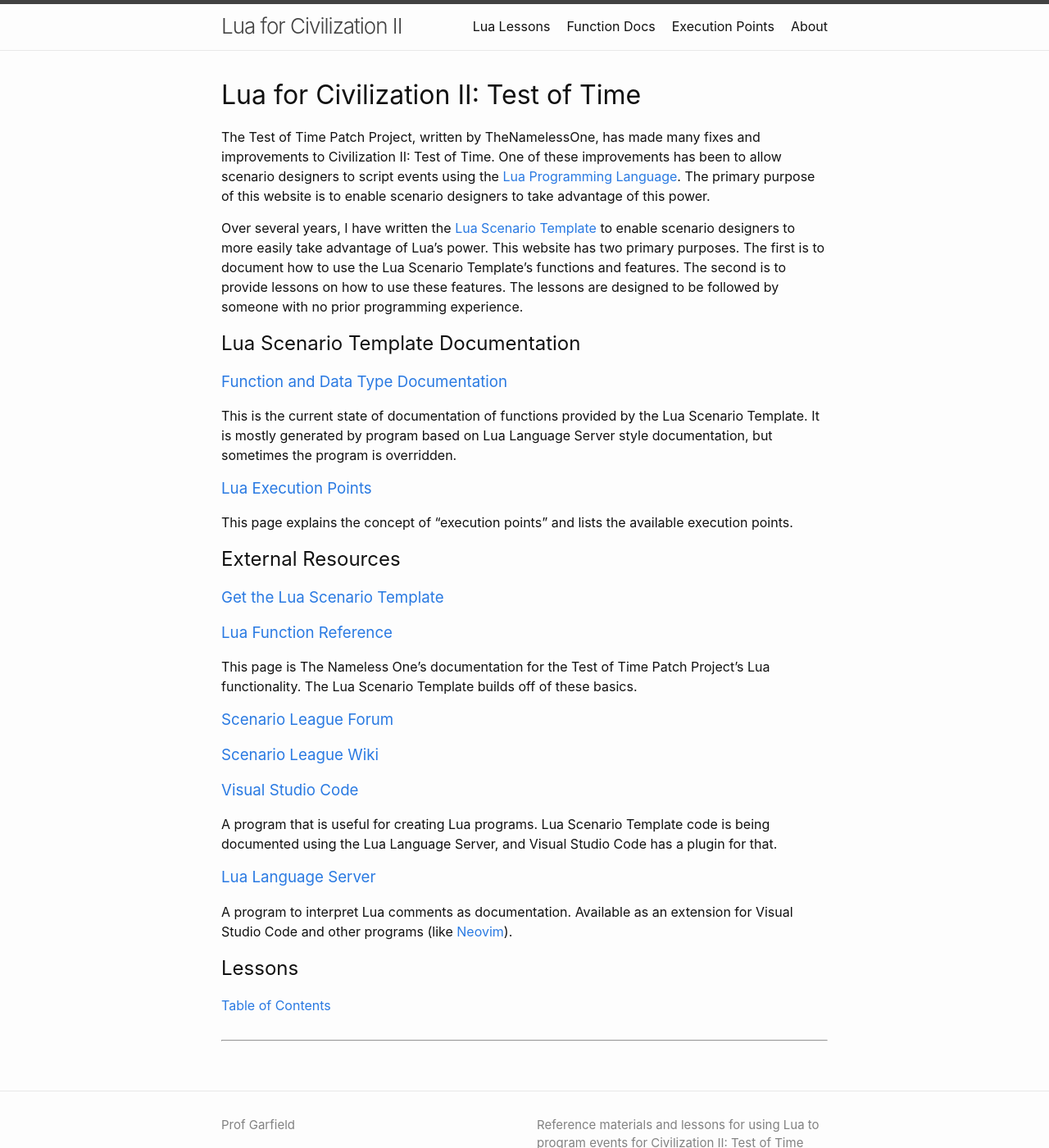
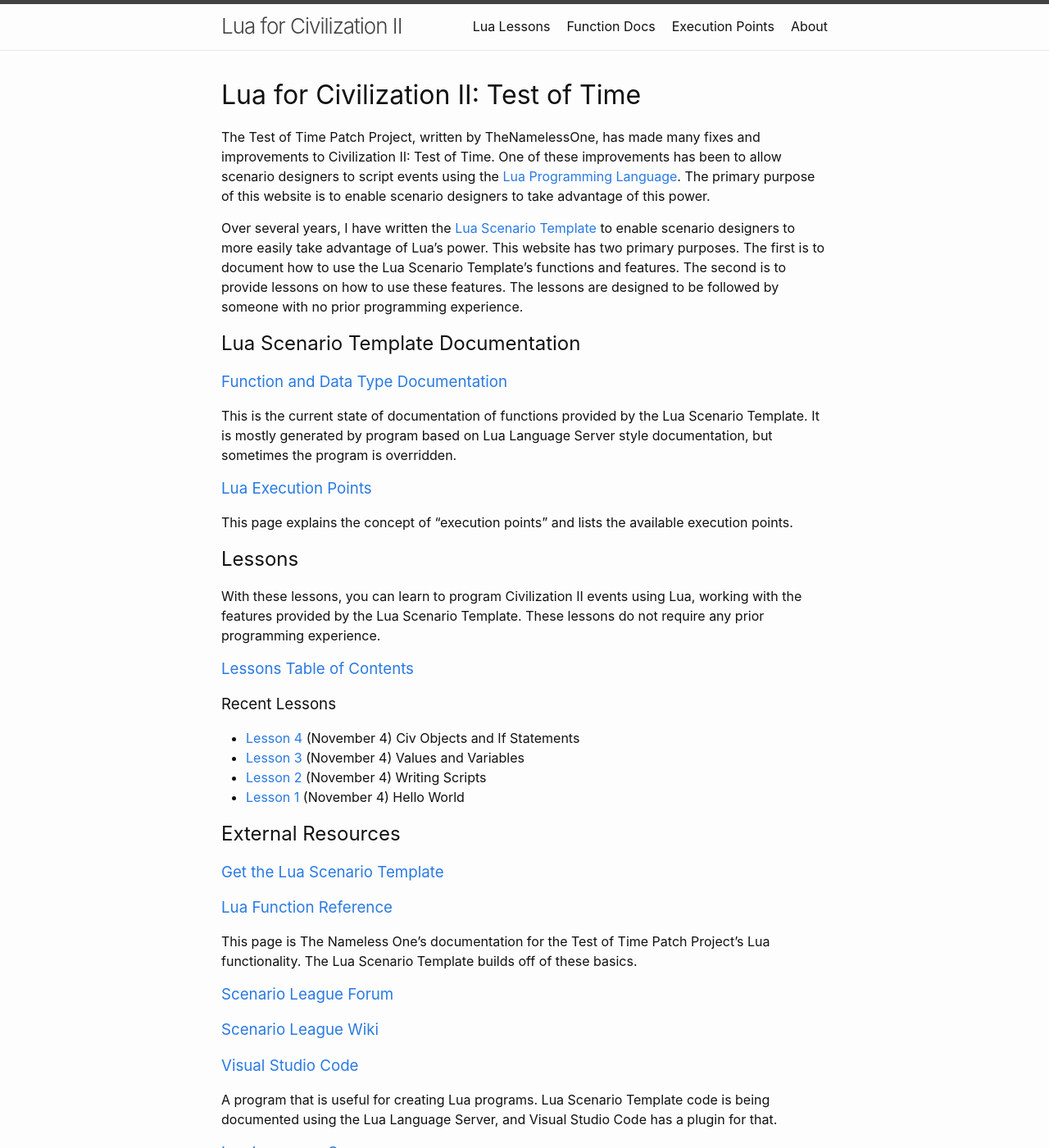
Before and after one commit to ProfGarfield/profgarfield.github.io, a Jekyll site: the page built from index.md, in a window 1280 px wide and 1400 px high. Shown: the whole window at 82% size. Built offline with Jekyll 4.4.1, drawn with Linux system fonts in a browser that asks for light colours; our own code applies the rules of GitHub Pages for plain Markdown files.

Commit message:
Update index.md

```diff
--- a/index.md
+++ b/index.md
@@ -3,6 +3,7 @@
 # To modify the layout, see https://jekyllrb.com/docs/themes/#overriding-theme-defaults
 layout: default
 tabTitle: Lua for Civilization II
+title: Lua for Civilization II
 ---
 
 # Lua for Civilization II: Test of Time
@@ -32,7 +33,18 @@
 This page explains the concept of "execution points" and lists the available execution points.
 
 
+## Lessons
 
+With these lessons, you can learn to program Civilization II events using Lua, working with the features provided by the Lua Scenario Template.  These lessons do not require any prior programming experience.
+
+### [Lessons Table of Contents](lua_lessons/lessons_toc.html)
+
+### Recent Lessons
+
+* [Lesson 4](lua_lessons/04_civObjectsAndIfStatements.html) (November 4) Civ Objects and If Statements
+* [Lesson 3](lua_lessons/03_valuesAndVariables.html) (November 4) Values and Variables
+* [Lesson 2](lua_lessons/02_writingScripts.html) (November 4) Writing Scripts
+* [Lesson 1](lua_lessons/01_helloWorld.html) (November 4) Hello World
 
 ## External Resources
 
```
Also changed, not shown: other parts of index.md (+0 -3 lines).
